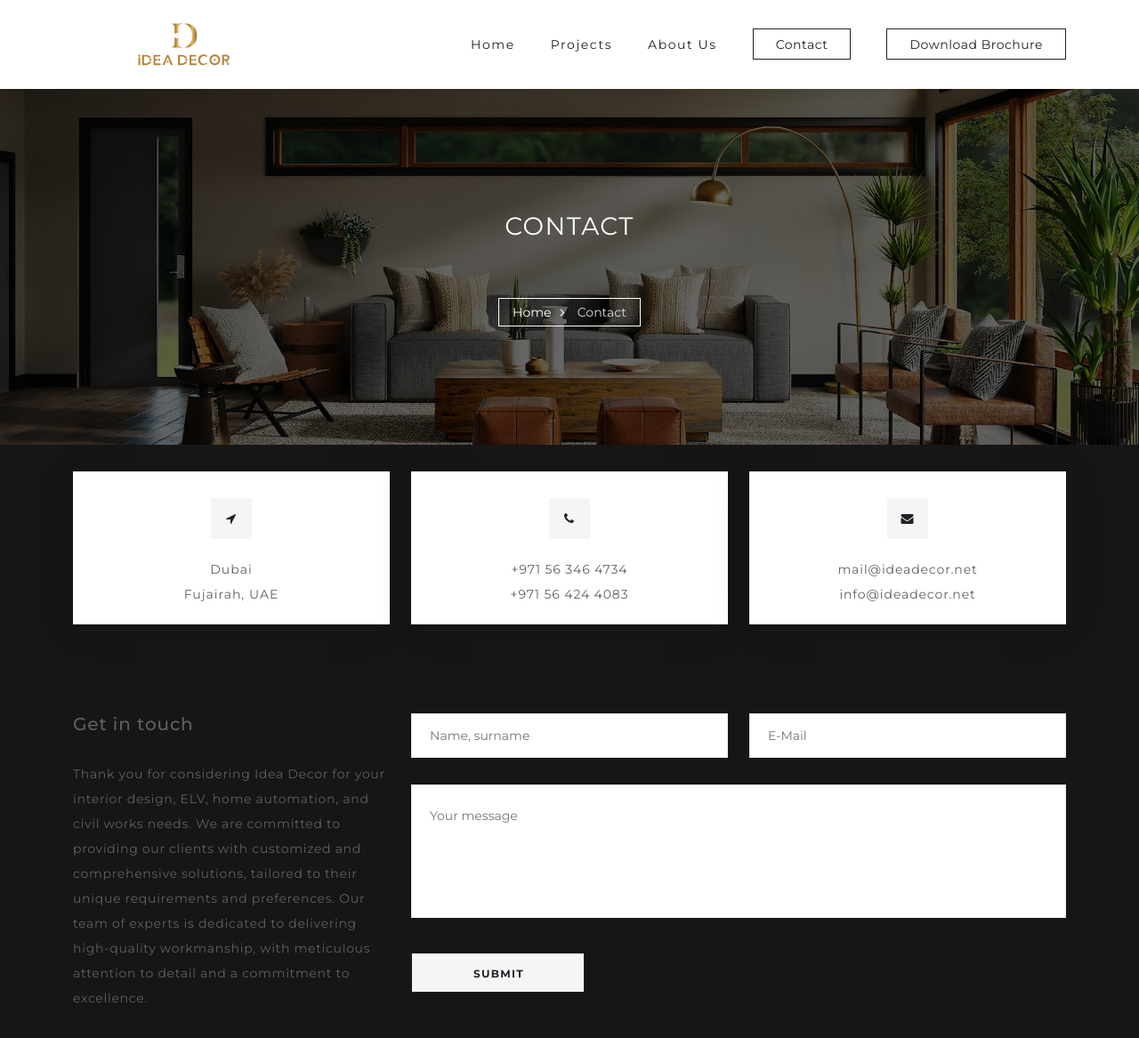
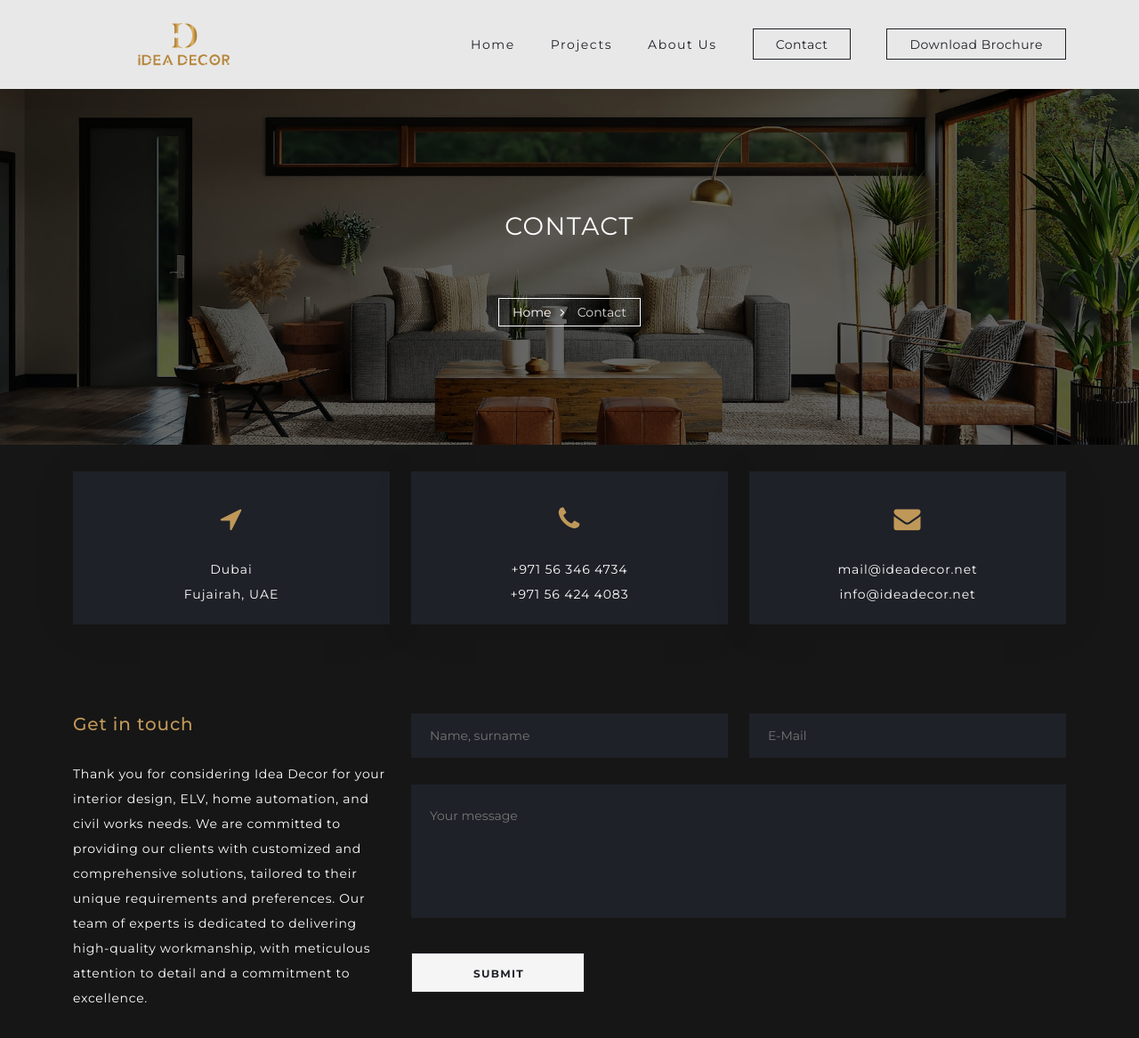
Before and after one commit to shabeebkaip/idea-decor, a plain HTML site: page contact.html in a window 1280 px wide. Shown: the top 1167 px of the page at 89% size. Drawn offline with Linux system fonts and the light colour scheme; some packages are replaced by stand-ins of ours.

Commit message:
header ui update

```diff
--- a/assets/css/style.css
+++ b/assets/css/style.css
@@ -188,7 +188,7 @@ header
   right: 0px;
   z-index: 1000;
   height: 100px;
-  background: #fff;
+  background: rgba(255, 255, 255, 0.9);
   box-shadow: 0 2px 28px 0 rgba(0, 0, 0, 0.06);
   display: flex;
   flex-direction: row;
@@ -2801,7 +2801,7 @@ contact
 }
 
 .contact .contact-item {
-  background: #fff;
+  background: #1F2128;
   box-shadow: 0 2px 48px 0 rgba(0, 0, 0, 0.08);
   margin-bottom: 30px;
   text-align: center;
@@ -2819,8 +2819,8 @@ contact
   left: 0px;
   right: 0px;
   margin: auto;
-  background: #F5F5F5;
-  color: #1F2128;
+  background: #1F2128;
+  color: #bf9859;
   margin-bottom: 20px;
 }
 
@@ -2829,16 +2829,18 @@ contact
   width: 46px;
   height: 46px;
   line-height: 46px;
+  font-size: 30px;
 }
 
 .contact .contact-item p {
   margin-bottom: 0px !important;
   font-size: 14px;
+  color: #fff;
 }
 
 .contact .contact-item a {
   display: block;
-  color: #606060;
+  color: #fff;
 }
 
 .contact .map-wrapper {
@@ -2926,10 +2928,14 @@ contact
   margin-bottom: 30px;
 }
 
+.contact-bottom h5 {
+  color: #bf9859
+}
+
 .contact-bottom .contact-text {
   font-weight: 400;
   font-size: 14px;
-  color: #606060;
+  color: #fff;
   letter-spacing: 0.6px;
   line-height: 26px;
 }
@@ -2942,7 +2948,7 @@ contact
 
 .contact-bottom .contact-form input,
 .contact-bottom .contact-form textarea {
-  border: 1px solid #eee;
+  border: 1px solid #1F2128;
   width: 100%;
   height: 50px;
   outline: none;
@@ -2958,6 +2964,7 @@ contact
   margin-bottom: 30px;
   color: #9BADBD;
   font-size: 14px;
+  background-color: #1F2128;
 }
 
 .contact-bottom .contact-form input:focus,
```
Also changed, not shown: index.html (+1 -1 lines).
